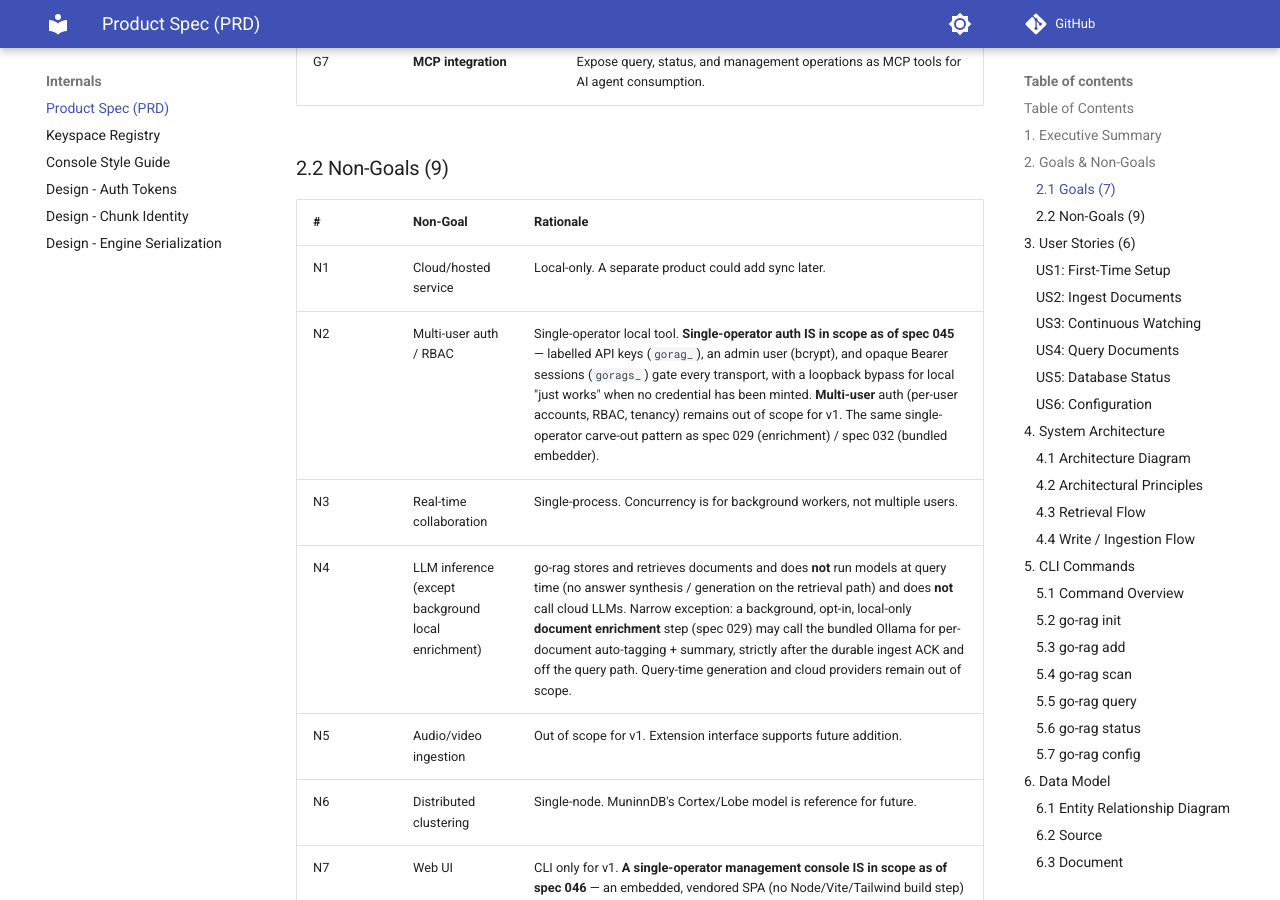
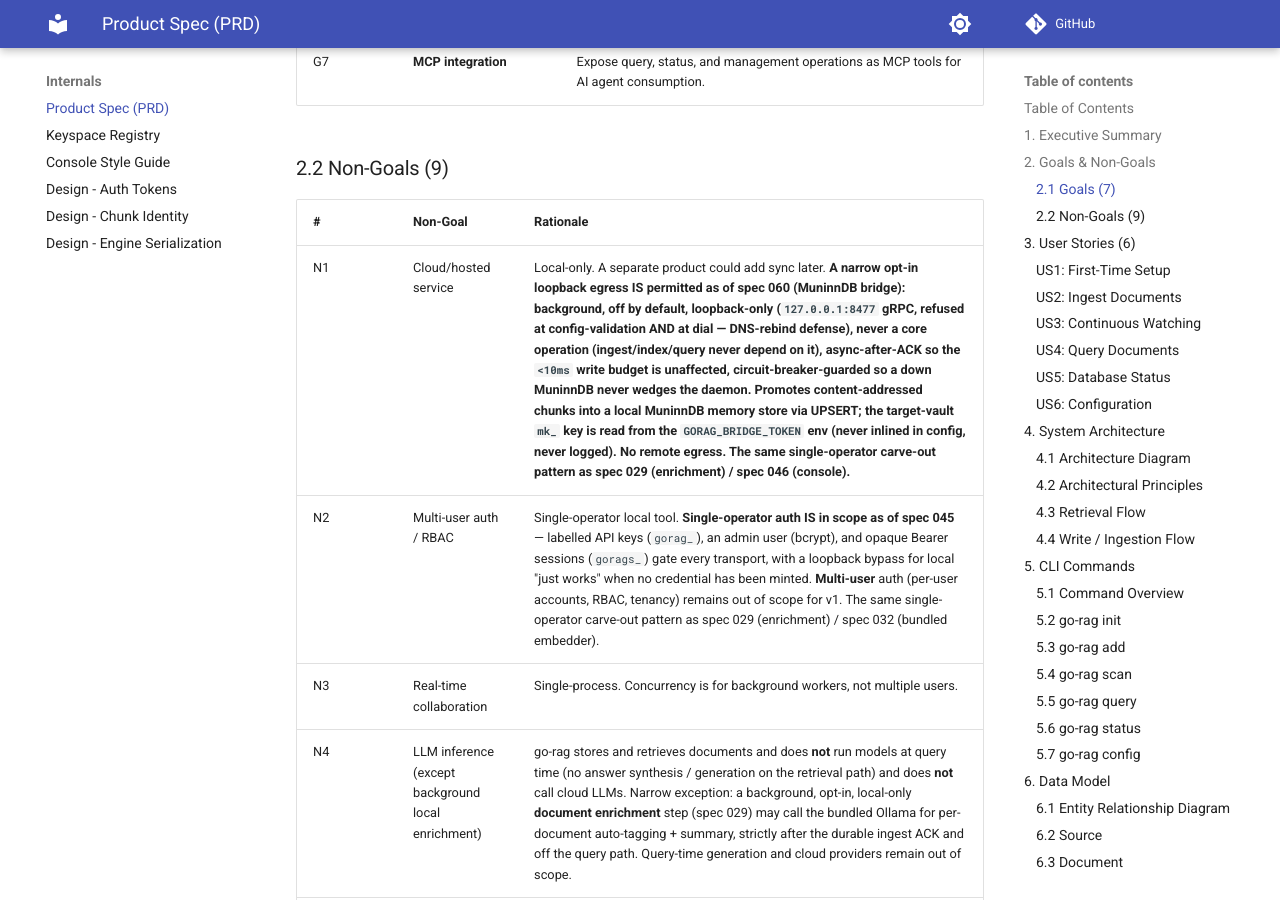
Before and after one commit to madeinoz67/go-rag, an MkDocs documentation site: the page built from docs/internals/PRD_RAG_Database.md, in a window 1280 px wide and 900 px high, scrolled down 2118 px. Built offline with MkDocs 1.6.1 and Material for MkDocs 9.7.7, drawn with Linux system fonts in a browser that asks for light colours; comment, search, counter and statistics services are not loaded.

Commit message:
docs(spec060): PRD §2.2 carve-out for the MuninnDB bridge (T008)
Amend N1 (cloud/egress non-goal) — the same pattern N7 used for the console: a
narrow opt-in loopback egress IS permitted (background, off by default,
loopback-only at validate+dial, never a core op, async-after-ACK, circuit-
breaker-guarded, token from GORAG_BRIDGE_TOKEN env). No remote egress.

Completes Phase 2 (Foundational): T003-T008 all shipped + green.

```diff
--- a/docs/internals/PRD_RAG_Database.md
+++ b/docs/internals/PRD_RAG_Database.md
@@ -61,7 +61,7 @@
 
 | # | Non-Goal | Rationale |
 |---|----------|-----------|
-| N1 | Cloud/hosted service | Local-only. A separate product could add sync later. |
+| N1 | Cloud/hosted service | Local-only. A separate product could add sync later. **A narrow opt-in loopback egress IS permitted as of spec 060 (MuninnDB bridge): background, off by default, loopback-only (`127.0.0.1:8477` gRPC, refused at config-validation AND at dial — DNS-rebind defense), never a core operation (ingest/index/query never depend on it), async-after-ACK so the `<10ms` write budget is unaffected, circuit-breaker-guarded so a down MuninnDB never wedges the daemon. Promotes content-addressed chunks into a local MuninnDB memory store via UPSERT; the target-vault `mk_` key is read from the `GORAG_BRIDGE_TOKEN` env (never inlined in config, never logged). No remote egress. The same single-operator carve-out pattern as spec 029 (enrichment) / spec 046 (console).** |
 | N2 | Multi-user auth / RBAC | Single-operator local tool. **Single-operator auth IS in scope as of spec 045** — labelled API keys (`gorag_`), an admin user (bcrypt), and opaque Bearer sessions (`gorags_`) gate every transport, with a loopback bypass for local "just works" when no credential has been minted. **Multi-user** auth (per-user accounts, RBAC, tenancy) remains out of scope for v1. The same single-operator carve-out pattern as spec 029 (enrichment) / spec 032 (bundled embedder). |
 | N3 | Real-time collaboration | Single-process. Concurrency is for background workers, not multiple users. |
 | N4 | LLM inference (except background local enrichment) | go-rag stores and retrieves documents and does **not** run models at query time (no answer synthesis / generation on the retrieval path) and does **not** call cloud LLMs. Narrow exception: a background, opt-in, local-only **document enrichment** step (spec 029) may call the bundled Ollama for per-document auto-tagging + summary, strictly after the durable ingest ACK and off the query path. Query-time generation and cloud providers remain out of scope. |
```
Also changed, not shown: specs/060-muninn-bridge/tasks.md (+1 -1 lines).
